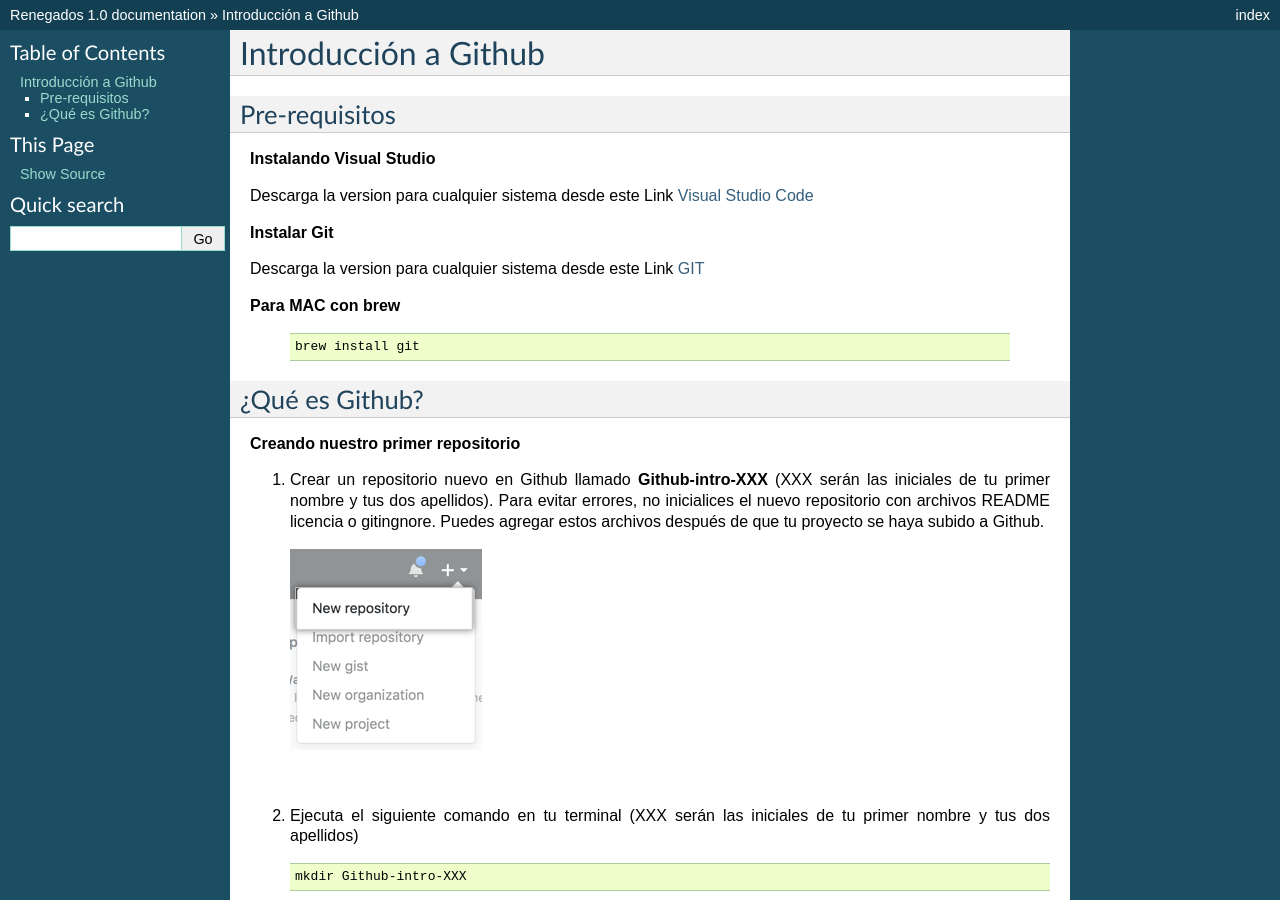
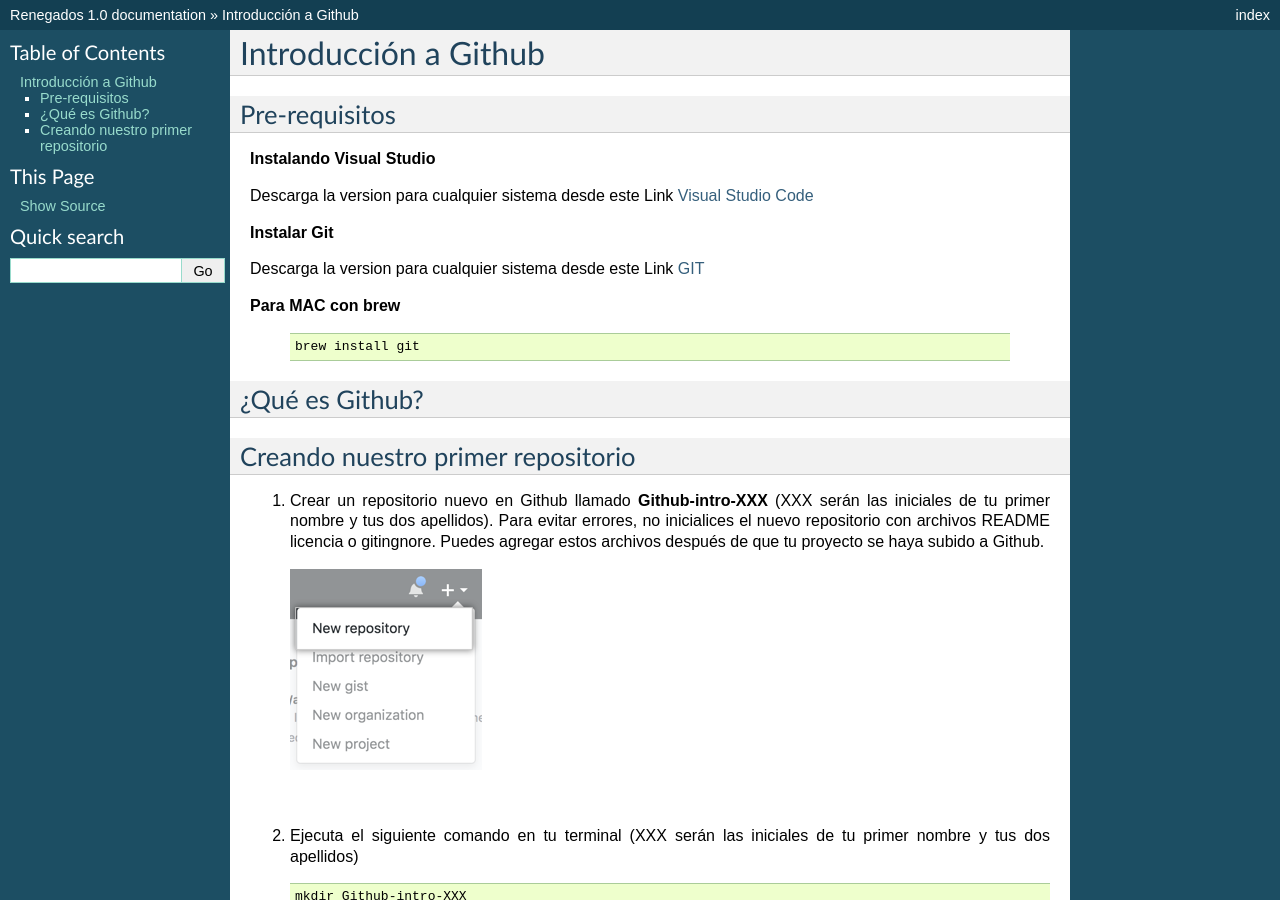
Before and after one commit to jveraduran/github-intro, a Sphinx documentation site: the page built from docs/index.rst, in a window 1280 px wide and 900 px high. Built offline with Sphinx 7.4.7, drawn with Linux system fonts in a browser that asks for light colours.

```diff
--- a/docs/index.rst
+++ b/docs/index.rst
@@ -27,7 +27,8 @@
 ¿Qué es Github?
 ###############
 
-**Creando nuestro primer repositorio**
+Creando nuestro primer repositorio
+##################################
 
 1. Crear un repositorio nuevo en Github llamado **Github-intro-XXX** (XXX serán las iniciales de tu primer nombre y tus dos apellidos). Para evitar errores, no inicialices el nuevo repositorio con archivos README licencia o gitingnore. Puedes agregar estos archivos después de que tu proyecto se haya subido a Github.
 
```
